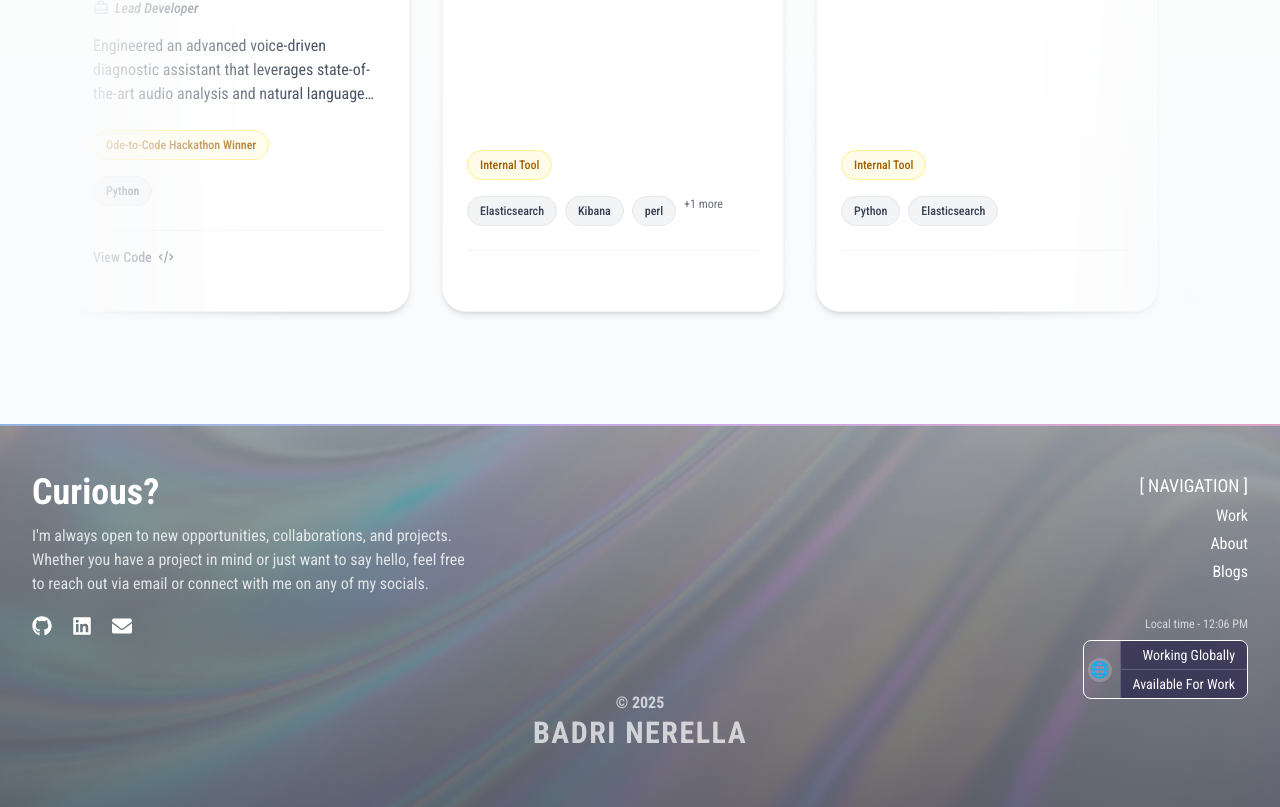
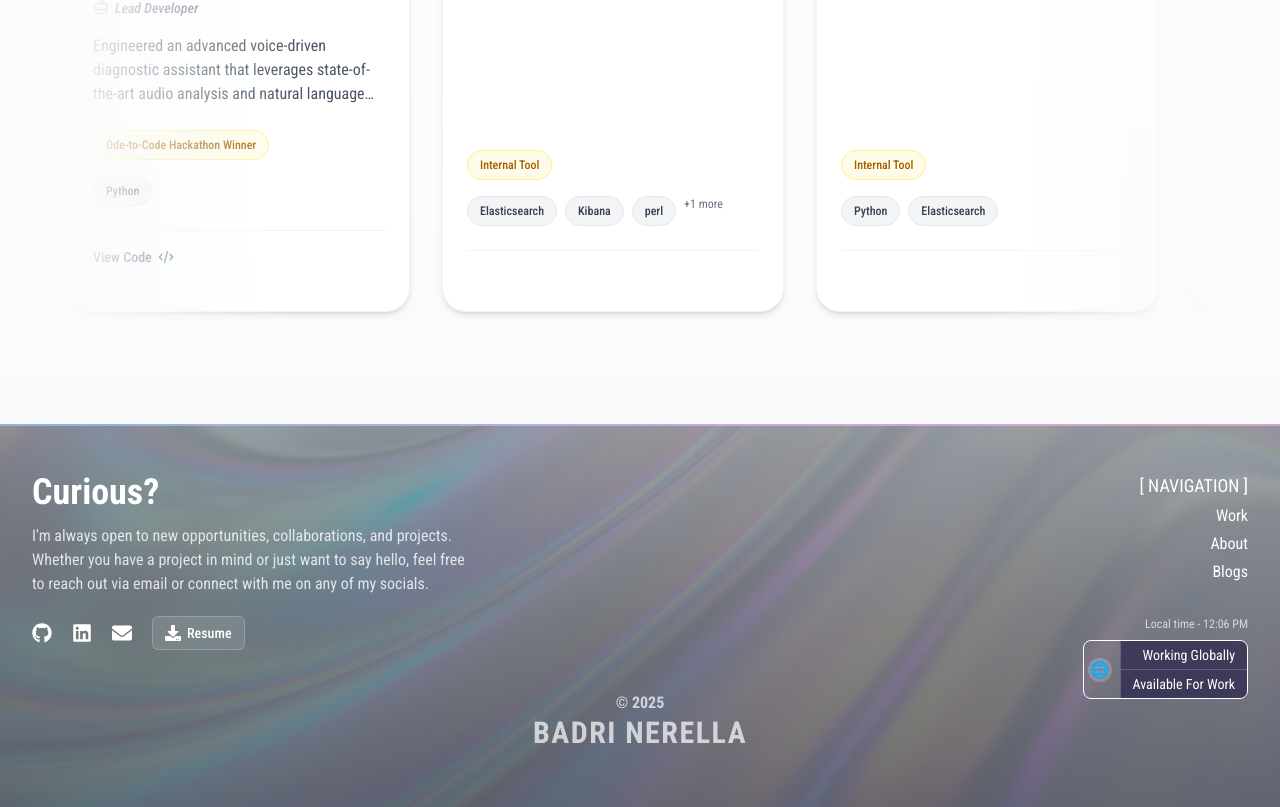
Before and after one commit to badrinadhgupta/badrinadhgupta.github.io, a Next.js app: page / in a window 1280 px wide. Shown: the part 1348-2155 px from the top of the page. Built offline with nearby package versions, Linux system fonts and the light colour scheme.

Commit message:
Add resume download button to ContactMeSection
- Added aesthetic download button with glassmorphism styling
- Implemented resume download functionality for Badri.pdf
- Used FaDownload icon for clean, modern appearance
- Button aligns with existing social media icons

```diff
--- a/src/components/ContactMeSection.tsx
+++ b/src/components/ContactMeSection.tsx
@@ -1,5 +1,5 @@
 import React, { forwardRef, useEffect, useState } from 'react';
-import { FaLinkedin, FaGithub, FaEnvelope } from 'react-icons/fa';
+import { FaLinkedin, FaGithub, FaEnvelope, FaDownload } from 'react-icons/fa';
 import { FaXTwitter } from "react-icons/fa6";
 import Image from 'next/image';
 
@@ -76,6 +76,16 @@ const ContactMeSection = forwardRef<HTMLElement, ContactMeSectionProps>(({ isHig
       window.removeEventListener('resize', checkActiveTab);
     };
   }, []);
+
+  // Function to handle resume download
+  const handleResumeDownload = () => {
+    const link = document.createElement('a');
+    link.href = '/Badri.pdf';
+    link.download = 'Badri_Nerella_Resume.pdf';
+    document.body.appendChild(link);
+    link.click();
+    document.body.removeChild(link);
+  };
 
   const contactLinks = [
     { name: 'GitHub', url: githubUrl, icon: FaGithub },
@@ -191,7 +201,7 @@ const ContactMeSection = forwardRef<HTMLElement, ContactMeSectionProps>(({ isHig
             I'm always open to new opportunities, collaborations, and projects. Whether you have a project in mind or just want to say hello, feel free to reach out via email or connect with me on any of my socials.
           </p>
 
-          <div className="flex space-x-4 md:space-x-5">
+          <div className="flex items-center space-x-4 md:space-x-5">
             {contactLinks.map((link) => (
               <a
                 key={link.name}
@@ -204,6 +214,16 @@ const ContactMeSection = forwardRef<HTMLElement, ContactMeSectionProps>(({ isHig
                 <link.icon className="w-4 h-4 md:w-5 md:h-5" />
               </a>
             ))}
+
+            {/* Resume download button */}
+            <button
+              onClick={handleResumeDownload}
+              aria-label="Download Resume"
+              className="inline-flex items-center px-3 py-1.5 text-xs md:text-sm font-medium text-white bg-white/10 hover:bg-white/20 rounded-md border border-white/20 hover:border-white/30 transition-all duration-300 backdrop-blur-sm"
+            >
+              <FaDownload className="w-3 h-3 md:w-4 md:h-4 mr-1.5" />
+              Resume
+            </button>
           </div>
         </div>
 
```
Also changed, not shown: 1 other file (tests, documents, lock files or other folders).
